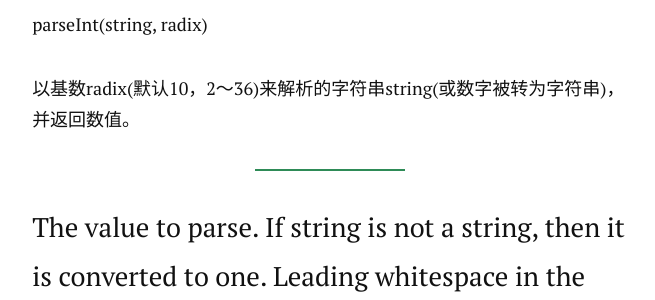
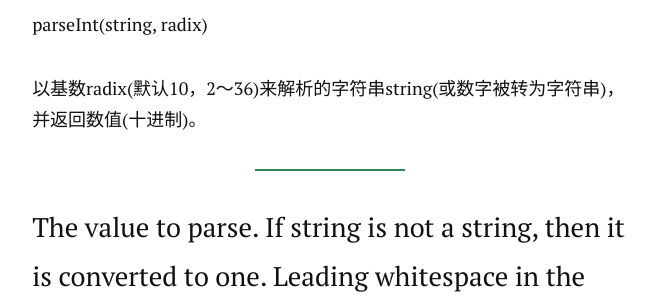
Before and after one commit to imjeen/notes, a Jekyll site: the page built from _posts/2015-06-09-javascript-number-2.markdown, in a window 1280 px wide and 900 px high, scrolled down 3200 px. Shown: the part 184-484 px from the top of the window, without its empty margins (310-965 px from the left). Built offline with Jekyll 4.4.1, drawn with Linux system fonts in a browser that asks for light colours; nearby versions of some CDN libraries; Markdown is read by kramdown in place of the engine named in the settings; comment, search, counter and statistics services are not loaded.

Commit message:
javascript parseInt

```diff
--- a/_posts/2015-06-09-javascript-number-2.markdown
+++ b/_posts/2015-06-09-javascript-number-2.markdown
@@ -89,7 +89,7 @@ isFinite函数返回一个布尔值，检查某个值是否为正常值，而不
 
 parseInt(string, radix)
 
-以基数radix(默认10，2～36)来解析的字符串string(或数字被转为字符串)，并返回数值。
+以基数radix(默认10，2～36)来解析的字符串string(或数字被转为字符串)，并返回数值(十进制)。
 
 > The value to parse. If string is not a string, then it is converted to one. Leading whitespace in the string is ignored.。
 
```
